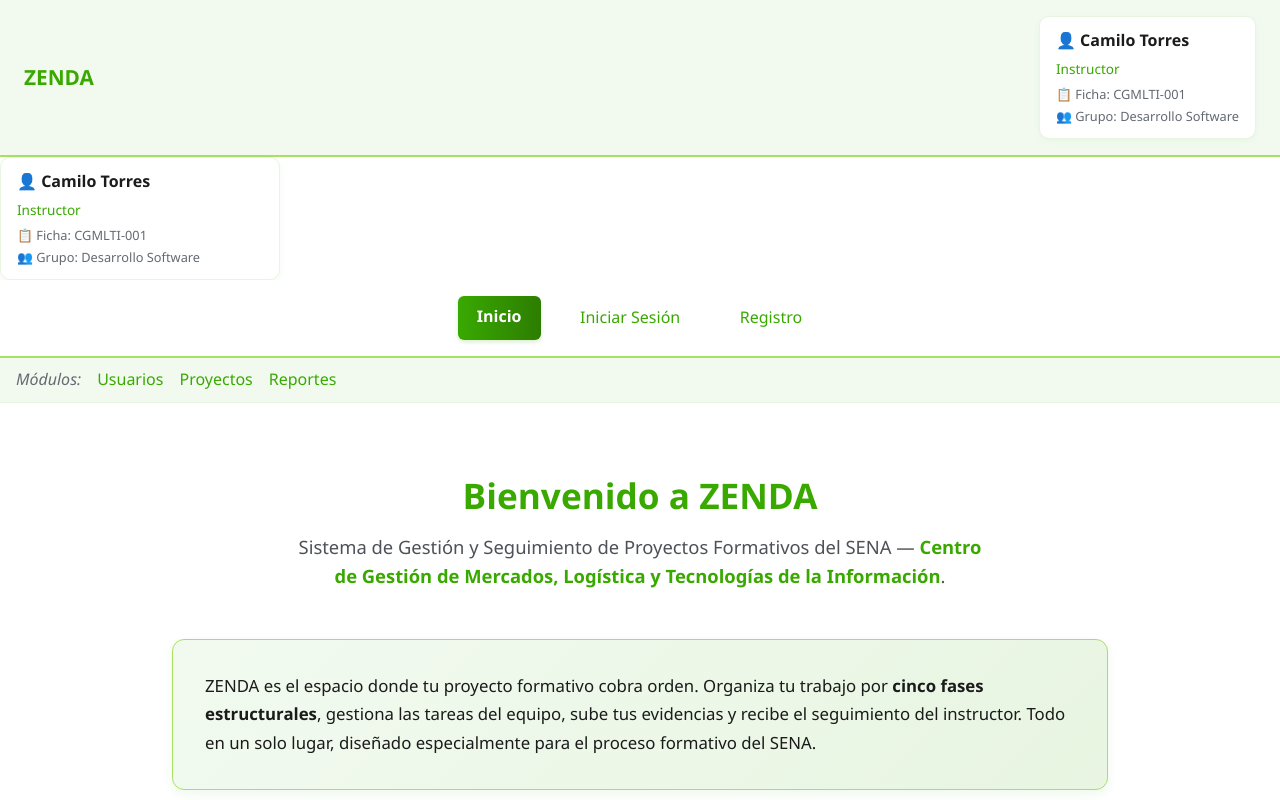
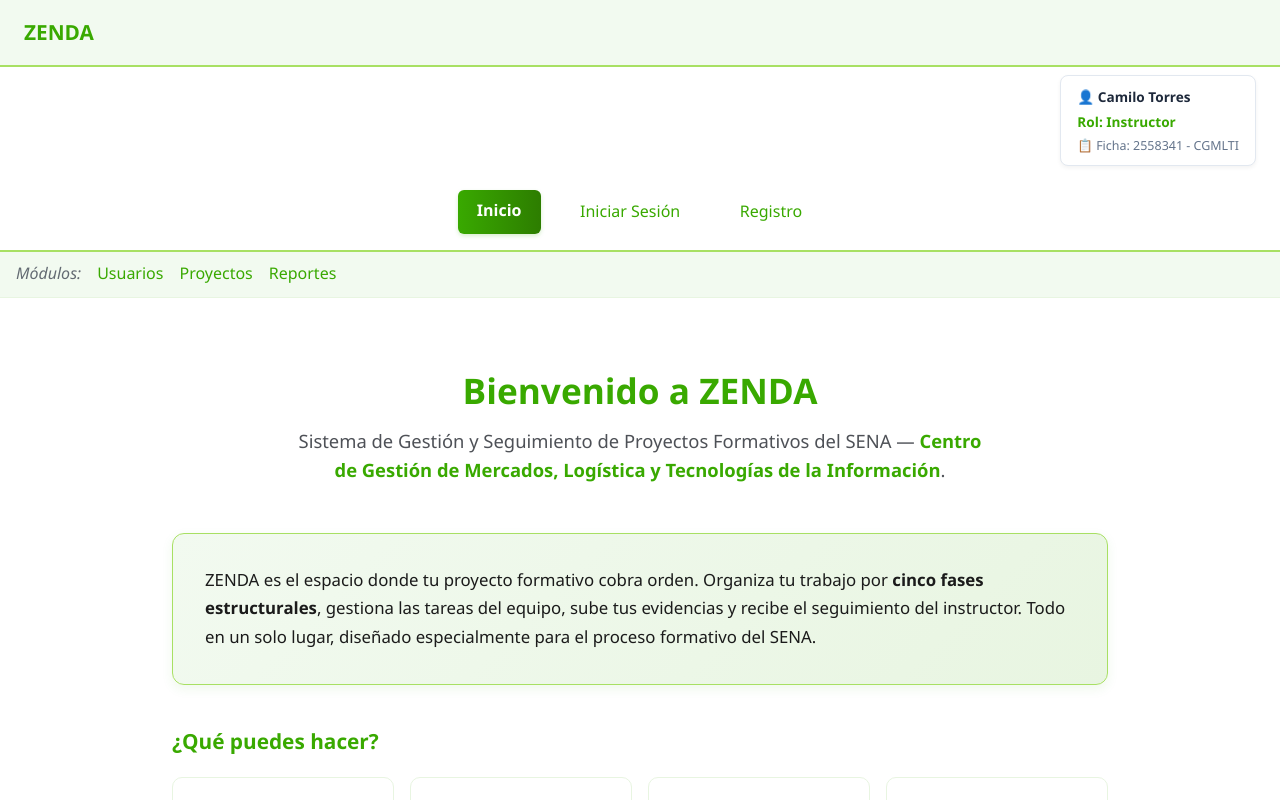
Before and after one commit to player7842/ZENDA_REACT, a React (Vite) app: page / in a window 1280 px wide. Shown: the top 800 px of the page. Built offline with nearby package versions, Linux system fonts and the light colour scheme.

Commit message:
Corregio del componente global, slice y redux

```diff
--- a/package.json
+++ b/package.json
@@ -12,7 +12,7 @@
   "dependencies": {
     "@reduxjs/toolkit": "^2.12.0",
     "react": "^19.2.8",
-    "react-dom": "^19.2.8",
+    "react-dom": "^19.3.0",
     "react-redux": "^9.3.0",
     "react-router-dom": "^7.18.3"
   },
--- a/src/App.tsx
+++ b/src/App.tsx
@@ -3,71 +3,56 @@
 import Footer from "./components/Footer";
 import MenuPrincipal from "./components/MenuPrincipal";
 import MenuModulos from "./components/MenuModulos";
+import PerfilUsuario from "./components/PerfilUsuario";
 
-// Páginas principales
 import Inicio from "./pages/Inicio";
 import Login from "./pages/Login";
 import Registro from "./pages/Registro";
-
-// Módulos
 import Usuarios from "./pages/Usuarios";
 import DetalleUsuario from "./pages/DetalleUsuario";
 import Proyectos from "./pages/Proyectos";
 import DetalleProyecto from "./pages/DetalleProyecto";
 import Reportes from "./pages/Reportes";
 
-// perfil
-import PerfilUsuario from "./components/PerfilUsuario"; // ✅ Importar
-
 function App() {
-  // función para las alertas
   const handleAccion = (modulo: string, mensaje: string) => {
     alert(`Módulo: ${modulo}\nAcción: ${mensaje}`);
   };
 
   return (
-    <div
-      style={{
+    <div style={{
       fontFamily: "'Segoe UI', sans-serif",
       minHeight: "100vh",
       display: "flex",
       flexDirection: "column",
-        backgroundColor: "#FFFFFF",
-      }}
-    >
+      backgroundColor: "#FFFFFF"
+    }}>
       <Header />
+
+      {/* Componente Global de Perfil (Consume el Store de Redux en cualquier ruta) */}
+      <div style={{ display: "flex", justifyContent: "flex-end", padding: "0.5rem 1.5rem" }}>
         <PerfilUsuario />
+      </div>
+
       <MenuPrincipal />
       <MenuModulos />
 
       <main style={{ flex: 1, padding: "1.5rem", maxWidth: "1200px", margin: "0 auto", width: "100%" }}>
         <Routes>
-          {/* Páginas principales — SIN onAccion */}
           <Route path="/" element={<Inicio />} />
-
-          {/* Páginas que NECESITAN onAccion — se la pasamos */}
           <Route path="/login" element={<Login onAccion={handleAccion} />} />
           <Route path="/registro" element={<Registro onAccion={handleAccion} />} />
-
-          {/* Módulos con onAccion */}
           <Route path="/usuarios" element={<Usuarios onAccion={handleAccion} />} />
           <Route path="/usuarios/:id" element={<DetalleUsuario />} />
-
           <Route path="/proyectos" element={<Proyectos onAccion={handleAccion} />} />
           <Route path="/proyectos/:nombreId" element={<DetalleProyecto />} />
-
           <Route path="/reportes" element={<Reportes onAccion={handleAccion} />} />
-
-          {/* Ruta 404 */}
-          <Route
-            path="*"
-            element={
+          <Route path="*" element={
             <div style={{ padding: "3rem", textAlign: "center" }}>
               <h2 style={{ color: "#EF4444", fontSize: "1.8rem" }}>Error 404</h2>
               <p style={{ color: "#636A72", marginTop: "0.5rem" }}>Página no encontrada en ZENDA</p>
             </div>
-            }
-          />
+          } />
         </Routes>
       </main>
 
--- a/src/components/Header.tsx
+++ b/src/components/Header.tsx
@@ -1,5 +1,3 @@
-import PerfilUsuario from "./PerfilUsuario";
-
 const Header = () => {
   return (
     <header style={{
@@ -11,7 +9,6 @@
       alignItems: "center"
     }}>
       <h1 style={{ color: "#39A900", margin: 0, fontSize: "1.3rem" }}>ZENDA</h1>
-      <PerfilUsuario /> {/* ✅ Aparece en TODA la aplicación automáticamente */}
     </header>
   );
 };
--- a/src/components/PerfilUsuario.tsx
+++ b/src/components/PerfilUsuario.tsx
@@ -1,46 +1,40 @@
-// components/PerfilUsuario.tsx
 import { useSelector } from "react-redux";
-import { RootState } from "../store";
+// 💡 SOLUCIÓN: Uso explícito de 'import type' para satisfacer verbatimModuleSyntax
+import type { RootState } from "../store/index";
 
 const PerfilUsuario = () => {
-  // ✅ Leemos datos del estado global — se actualiza automáticamente
   const usuario = useSelector((state: RootState) => state.sesion.usuario);
   const autenticado = useSelector((state: RootState) => state.sesion.autenticado);
 
   if (!autenticado || !usuario) {
     return (
-      <div style={{ padding: "0.6rem 1rem", background: "#F5F7FA", borderRadius: "8px", fontSize: "0.9rem" }}>
+      <div style={{ padding: "0.5rem 1rem", background: "#F5F7FA", borderRadius: "8px", fontSize: "0.85rem" }}>
         🔒 No has iniciado sesión
       </div>
     );
   }
 
-  // Colores según rol
-  const colorRol = usuario.rol === "Instructor" ? "#39A900" : "#3B82F6";
+  // Verde institucional SENA (#39A900) para roles de evaluación/coordinación[cite: 2]
+  const colorRol = usuario.rol === "Instructor" || usuario.rol === "Coordinador" ? "#39A900" : "#3B82F6";
 
   return (
     <div style={{
-      padding: "0.7rem 1rem",
+      padding: "0.6rem 1rem",
       background: "#FFFFFF",
-      border: "1px solid #E8F5E1",
-      borderRadius: "10px",
-      maxWidth: "280px",
-      boxShadow: "0 2px 6px rgba(57, 169, 0, 0.06)"
+      border: "1px solid #E2E8F0",
+      borderRadius: "8px",
+      boxShadow: "0 2px 4px rgba(0,0,0,0.05)",
+      fontSize: "0.85rem"
     }}>
-      <p style={{ margin: 0, fontWeight: "600", color: "#1B1B1B" }}>
+      <p style={{ margin: 0, fontWeight: "bold", color: "#1E293B" }}>
         👤 {usuario.nombre}
       </p>
-      <p style={{ margin: "0.25rem 0", fontSize: "0.85rem", color: colorRol, fontWeight: "500" }}>
-        {usuario.rol}
+      <p style={{ margin: "0.2rem 0", color: colorRol, fontWeight: "600" }}>
+        Rol: {usuario.rol}
       </p>
       {usuario.ficha && (
-        <p style={{ margin: "0.15rem 0", fontSize: "0.8rem", color: "#636A72" }}>
+        <p style={{ margin: 0, color: "#64748B", fontSize: "0.78rem" }}>
           📋 Ficha: {usuario.ficha}
-        </p>
-      )}
-      {usuario.grupo && (
-        <p style={{ margin: "0.15rem 0 0 0", fontSize: "0.8rem", color: "#636A72" }}>
-          👥 Grupo: {usuario.grupo}
         </p>
       )}
     </div>
--- a/src/main.tsx
+++ b/src/main.tsx
@@ -1,12 +1,12 @@
 import ReactDOM from "react-dom/client";
 import App from "./App";
 import { BrowserRouter } from "react-router-dom";
-import { Provider } from "react-redux"; // Conectar Redux
-import { store } from "./store";        // Importar Store
+import { Provider } from "react-redux";
+import { store } from "./store/index";
 import "./App.css";
 
 ReactDOM.createRoot(document.getElementById("root")!).render(
-  <Provider store={store}>        {/* TODA la app ve el estado */}
+  <Provider store={store}>
     <BrowserRouter>
       <App />
     </BrowserRouter>
--- a/src/store/index.ts
+++ b/src/store/index.ts
@@ -1,13 +1,12 @@
-// store/index.ts
 import { configureStore } from "@reduxjs/toolkit";
 import sesionReducer from "./slices/sesion.slice";
 
 export const store = configureStore({
   reducer: {
     sesion: sesionReducer
-    // Aquí agregaremos más slices después (proyectos, tareas, etc.)
   }
 });
 
-// Tipo para que TypeScript reconozca el Store
+// Exportación del tipo RootState para consumo global
 export type RootState = ReturnType<typeof store.getState>;
+export type AppDispatch = typeof store.dispatch;
--- a/src/store/slices/sesion.slice.ts
+++ b/src/store/slices/sesion.slice.ts
@@ -1,10 +1,12 @@
-// store/slices/sesion.slice.ts
-import { createSlice, PayloadAction } from "@reduxjs/toolkit";
+import { createSlice } from "@reduxjs/toolkit";
+import type { PayloadAction } from "@reduxjs/toolkit";
 
-// ✅ Datos que coinciden con tus tablas de ZENDA
-interface UsuarioSesion {
+// Modelo vinculado a las tablas de la base de datos de ZENDA[cite: 2]
+export interface UsuarioSesion {
+  id: number;
   nombre: string;
-  rol: "Aprendiz" | "Instructor" | "Coordinador" | "Administrador";
+  correo: string;
+  rol: "Aprendiz" | "Instructor" | "Coordinador" | "Administrador"; //[cite: 2]
   ficha?: string;
   grupo?: string;
 }
@@ -14,13 +16,14 @@
   autenticado: boolean;
 }
 
-// Estado inicial
 const initialState: SesionState = {
   usuario: {
+    id: 1,
     nombre: "Camilo Torres",
-    rol: "Instructor",
-    ficha: "CGMLTI-001",
-    grupo: "Desarrollo Software"
+    correo: "ctorres@sena.edu.co",
+    rol: "Instructor", // Rol principal de seguimiento en ZENDA[cite: 2]
+    ficha: "2558341 - CGMLTI",
+    grupo: "Grupo 01 - Proyecto Formativo"
   },
   autenticado: true
 };
@@ -29,12 +32,10 @@
   name: "sesion",
   initialState,
   reducers: {
-    // Simula inicio de sesión
     iniciarSesion: (state, action: PayloadAction<UsuarioSesion>) => {
       state.usuario = action.payload;
       state.autenticado = true;
     },
-    // Simula cierre de sesión
     cerrarSesion: (state) => {
       state.usuario = null;
       state.autenticado = false;
@@ -42,8 +43,5 @@
   }
 });
 
-// Exportar acciones para usarlas en componentes
 export const { iniciarSesion, cerrarSesion } = sesionSlice.actions;
-
-// Exportar reducer para el Store
 export default sesionSlice.reducer;
```
Also changed, not shown: 1 other file (tests, documents, lock files or other folders). Lines whose indentation alone changed are shown as unchanged.
